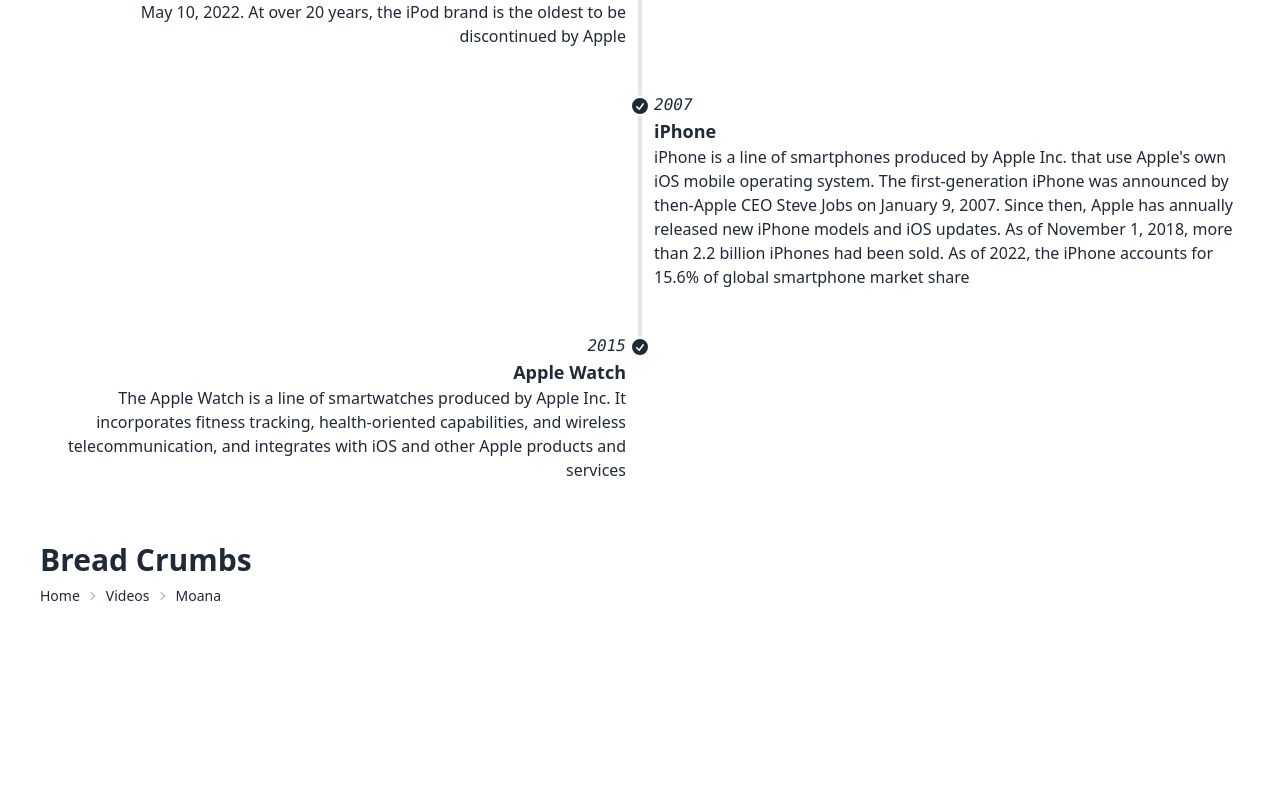
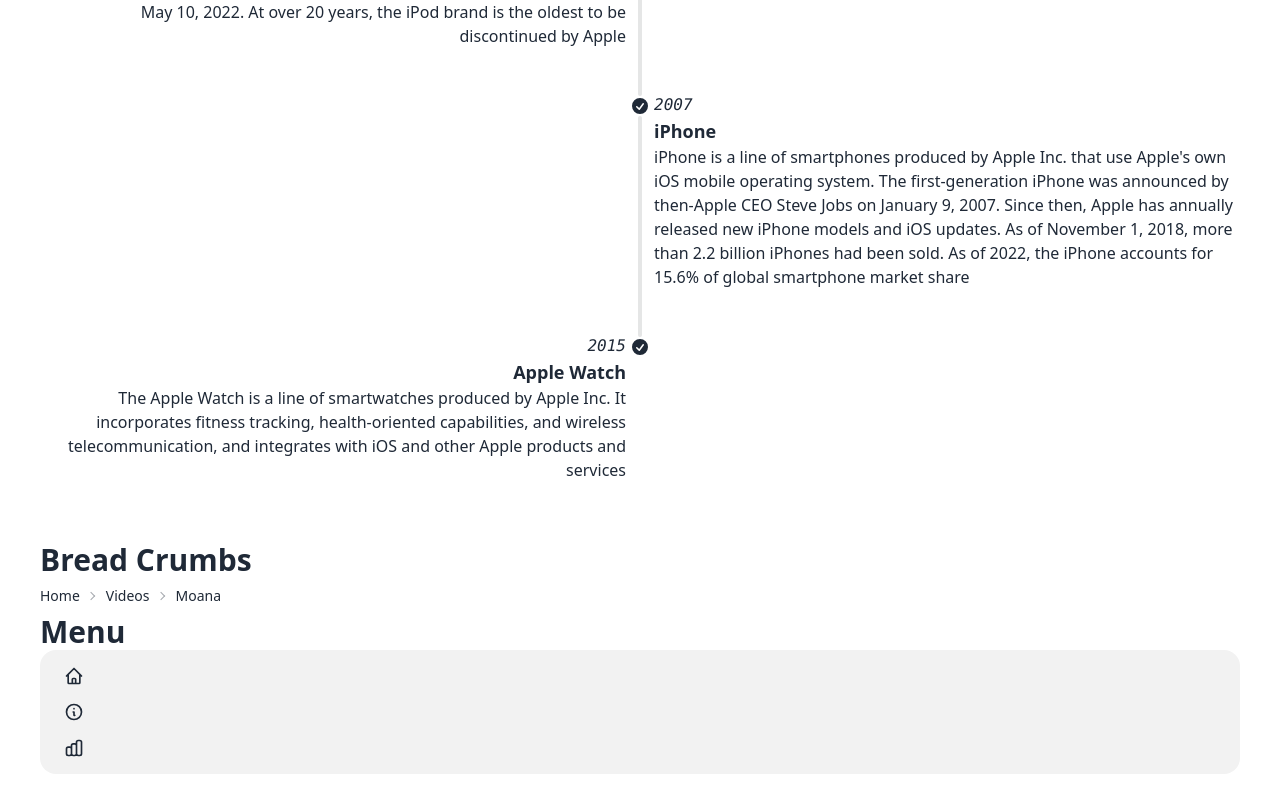
Before and after one commit to Okeke-Divine/daisyui-components, a Next.js app: page / in a window 1280 px wide. Shown: the part 6392-7186 px from the top of the page. Before the commit the page ends 7026 px from the top, so only its background shows below. Built offline with nearby package versions, Linux system fonts and the light colour scheme.

Commit message:
Added the menu component

```diff
--- /dev/null
+++ b/app/(components)/Menu.jsx
@@ -0,0 +1,71 @@
+import React from "react";
+
+const Menu = () => {
+  return (
+    <>
+      <div>
+        <h1>Menu</h1>
+        <div>
+          <ul className="menu bg-base-200 rounded-box">
+            <li>
+              <a className="tooltip tooltip-right" data-tip="Home">
+                <svg
+                  xmlns="http://www.w3.org/2000/svg"
+                  className="h-5 w-5"
+                  fill="none"
+                  viewBox="0 0 24 24"
+                  stroke="currentColor"
+                >
+                  <path
+                    strokeLinecap="round"
+                    strokeLinejoin="round"
+                    strokeWidth="2"
+                    d="M3 12l2-2m0 0l7-7 7 7M5 10v10a1 1 0 001 1h3m10-11l2 2m-2-2v10a1 1 0 01-1 1h-3m-6 0a1 1 0 001-1v-4a1 1 0 011-1h2a1 1 0 011 1v4a1 1 0 001 1m-6 0h6"
+                  />
+                </svg>
+              </a>
+            </li>
+            <li>
+              <a className="tooltip tooltip-right" data-tip="Details">
+                <svg
+                  xmlns="http://www.w3.org/2000/svg"
+                  className="h-5 w-5"
+                  fill="none"
+                  viewBox="0 0 24 24"
+                  stroke="currentColor"
+                >
+                  <path
+                    strokeLinecap="round"
+                    strokeLinejoin="round"
+                    strokeWidth="2"
+                    d="M13 16h-1v-4h-1m1-4h.01M21 12a9 9 0 11-18 0 9 9 0 0118 0z"
+                  />
+                </svg>
+              </a>
+            </li>
+            <li>
+              <a className="tooltip tooltip-right" data-tip="Stats">
+                <svg
+                  xmlns="http://www.w3.org/2000/svg"
+                  className="h-5 w-5"
+                  fill="none"
+                  viewBox="0 0 24 24"
+                  stroke="currentColor"
+                >
+                  <path
+                    strokeLinecap="round"
+                    strokeLinejoin="round"
+                    strokeWidth="2"
+                    d="M9 19v-6a2 2 0 00-2-2H5a2 2 0 00-2 2v6a2 2 0 002 2h2a2 2 0 002-2zm0 0V9a2 2 0 012-2h2a2 2 0 012 2v10m-6 0a2 2 0 002 2h2a2 2 0 002-2m0 0V5a2 2 0 012-2h2a2 2 0 012 2v14a2 2 0 01-2 2h-2a2 2 0 01-2-2z"
+                  />
+                </svg>
+              </a>
+            </li>
+          </ul>
+        </div>
+      </div>
+    </>
+  );
+};
+
+export default Menu;
--- a/app/page.jsx
+++ b/app/page.jsx
@@ -11,6 +11,7 @@
 import Diff from "./(components)/Diff";
 import Dropdowns from "./(components)/Dropdowns";
 import Keyboard from "./(components)/Keyboard";
+import Menu from "./(components)/Menu";
 import Modal from "./(components)/Modal";
 import Stats from "./(components)/Stats";
 import Swap from "./(components)/Swap";
@@ -40,6 +41,7 @@
       <Table />
       <Timeline />
       <BreadCrumbs />
+      <Menu />
     </>
   );
 }
```
